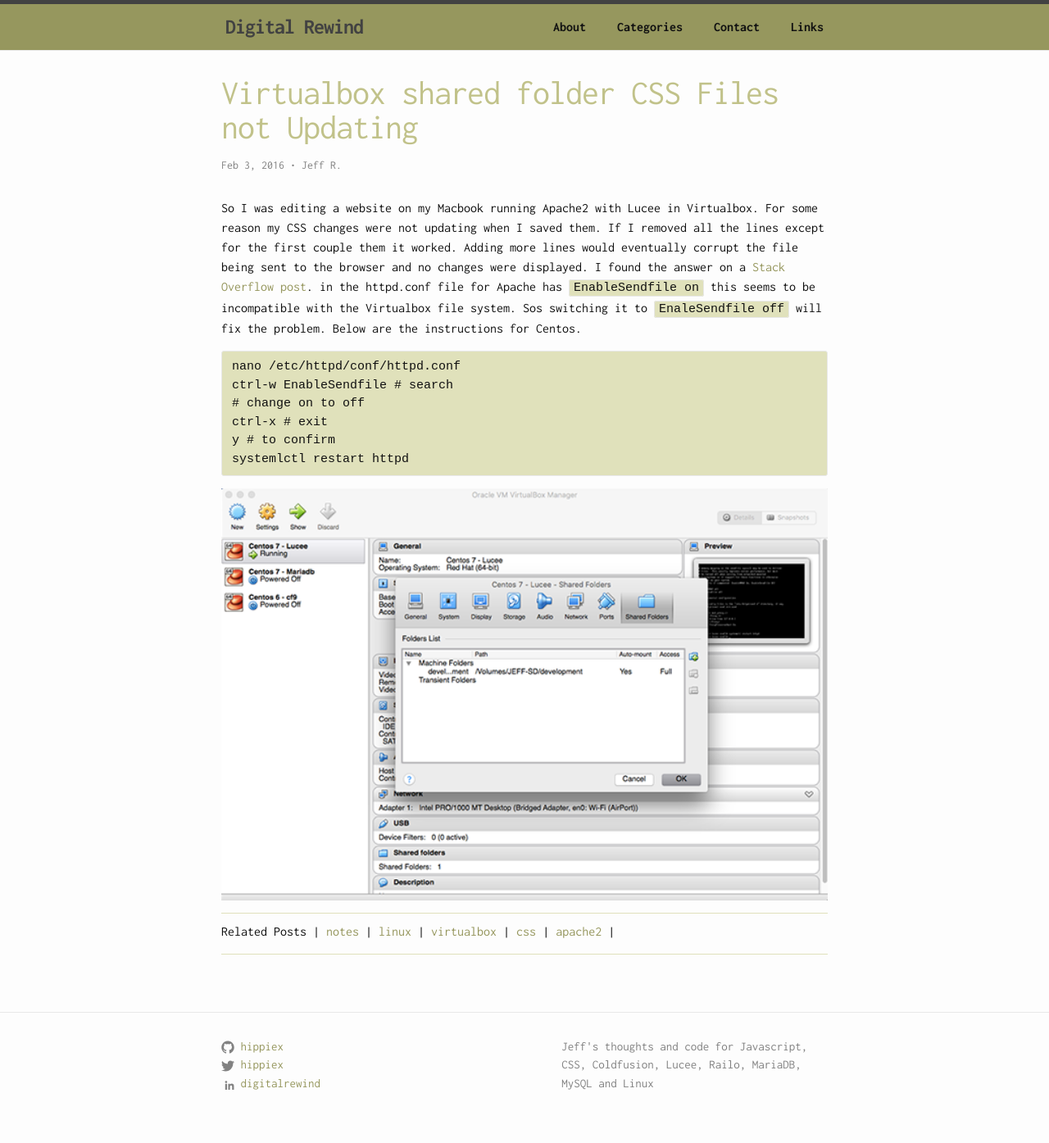
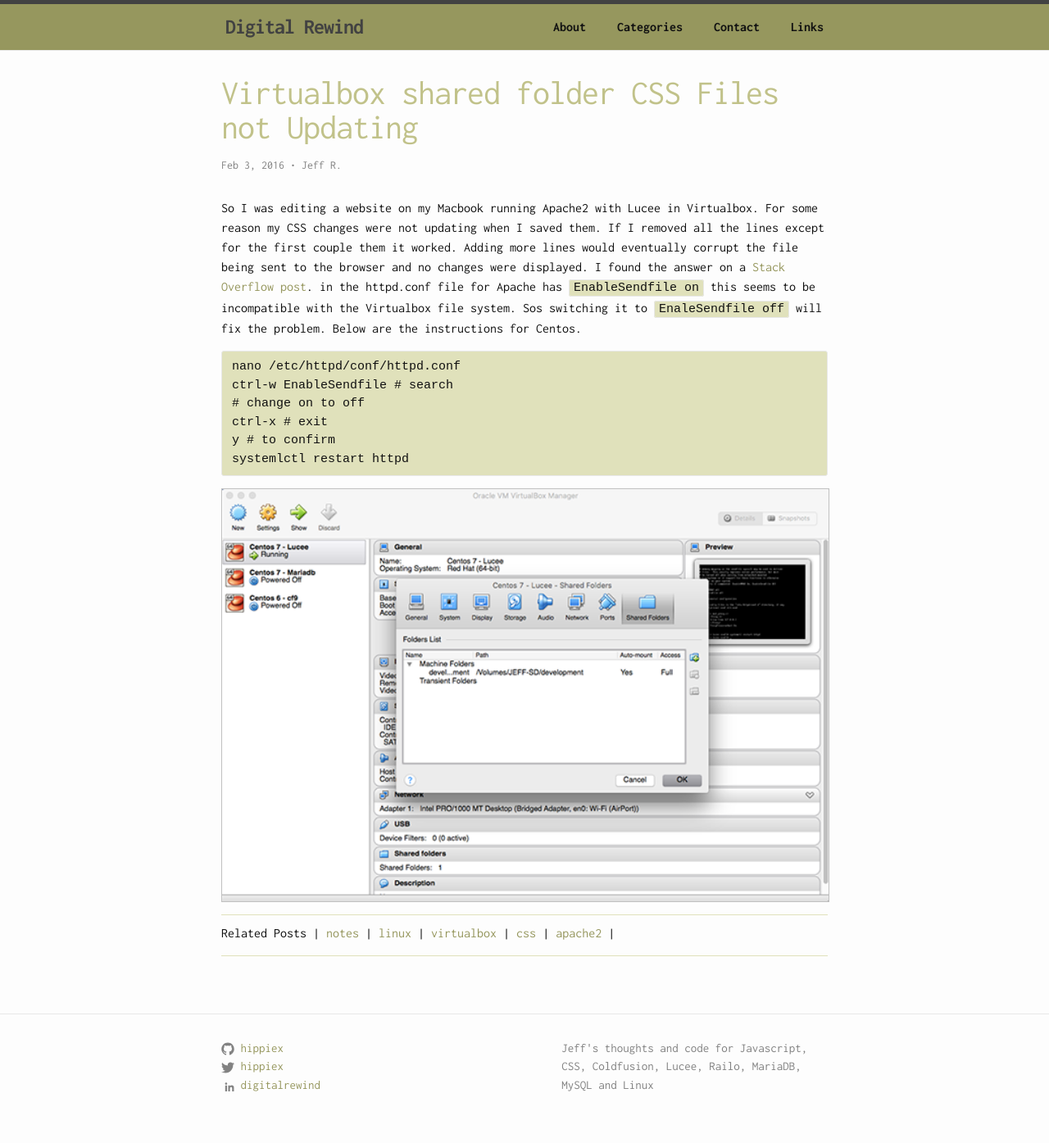
Before and after one commit to hippiex/hippiex.github.io, a Jekyll site: the page built from _posts/2016-02-3-css-not-working-apache2-virtualbox.markdown, in a window 1280 px wide. Shown: the whole page at 82% size. Built offline with Jekyll 4.4.1, drawn with Linux system fonts in a browser that asks for light colours; comment, search, counter and statistics services are not loaded.

Commit message:
Adding a border

```diff
--- a/_posts/2016-02-3-css-not-working-apache2-virtualbox.markdown
+++ b/_posts/2016-02-3-css-not-working-apache2-virtualbox.markdown
@@ -20,6 +20,6 @@
 
 {% endhighlight %}
 
-<img src="/images/virtualbox/centos-shared-folders-apache2.png" style="width:100%;" />
+<img src="/images/virtualbox/centos-shared-folders-apache2.png" style="width:100%;border:1px solid silver;" />
 
 [apache-fix]: http://stackoverflow.com/questions/6298933/shared-folder-in-virtualbox-for-apache
```
